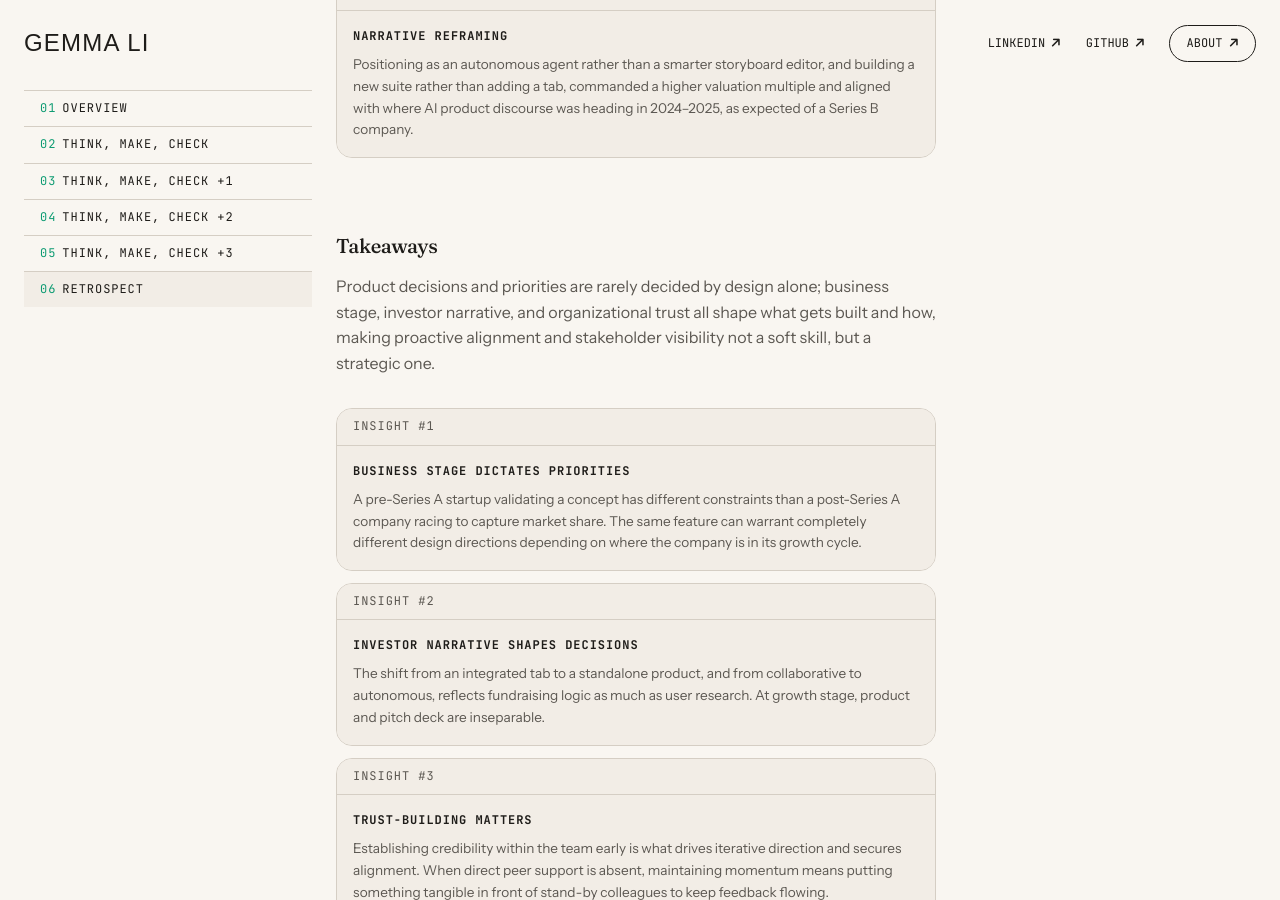
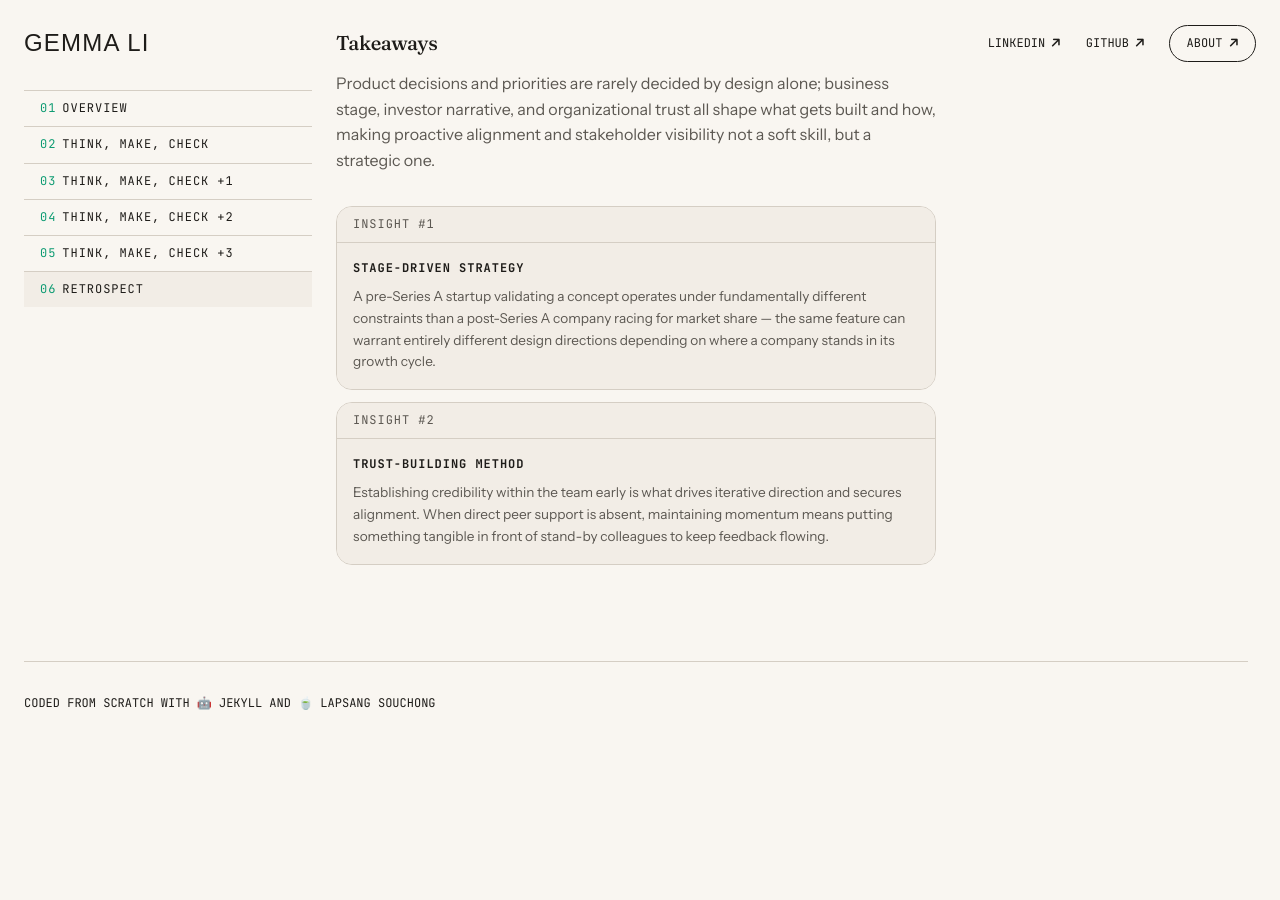
Before and after one commit to azurestocking/azurestocking.github.io, a Jekyll site: the page built from _projects/agent-opus.html, in a window 1280 px wide and 900 px high, scrolled down 29107 px. Built offline with Jekyll 4.4.1, drawn with Linux system fonts in a browser that asks for light colours; some web fonts are replaced; after the commit the page ends 29908 px from its top, so only the background shows below that; some of the changed text lies outside the part shown.

Commit message:
Proofread case study, overview

```diff
--- a/_layouts/project.html
+++ b/_layouts/project.html
@@ -18,12 +18,12 @@ layout: default
                         <span class="value">{{ page.timeline }}</span>
                     </div>
                     <div class="hero-meta-item">
-                        <span class="label">module</span>
-                        <span class="value">10</span>
+                        <span class="label">Category</span>
+                        <span class="value">{{ page.category }}</span>
                     </div>
                     <div class="hero-meta-item">
-                        <span class="label">module</span>
-                        <span class="value">10</span>
+                        <span class="label">Role</span>
+                        <span class="value">{{ page.role }}</span>
                     </div>
                 </div>
             </div>
--- a/_projects/agent-opus.html
+++ b/_projects/agent-opus.html
@@ -9,15 +9,8 @@ desc: "Lorem ipsum dolor sit amet, consectetur adipiscing elit, sed do eiusmod t
 image: "/images/placeholder-rectangle.png"
 color: "#EBEAFA"
 timeline: "Q2 2024"
-categories:
-  - Design
-tags:
-  - Design
-  - Web
-  - Generative AI
-  - Technology
-roles:
-  - Product Designer
+category: "Industry"
+role: "Design Strategist"
 team:
   - 1 Product Designer
   - 1 Product Manager
@@ -349,11 +340,6 @@ tools:
             <div>
                 <h3>Concept Testing</h3>
                 <p>Although the node-based option appeared intriguing, particularly for designers and engineers, I facilitated a <strong>cross-functional stakeholder interview</strong> to evaluate its viability, walking through annotated sketches and assessing each concept’s strengths, limitations, and strategic fit.</p>
-            </div>
-        </div>
-        <div class="grid-2-1">
-            <div class="image-container">
-                <img src="{{ '/images/opus/concept-testing.png' | relative_url }}" loading="lazy">
             </div>
         </div>
     </div>
@@ -1225,21 +1211,14 @@ tools:
                 <div class="card">
                     <div class="card-label">Insight #1</div>
                     <div class="card-body">
-                        <h5>Business stage dictates priorities</h5>
-                        <p>A pre-Series A startup validating a concept has different constraints than a post-Series A company racing to capture market share. The same feature can warrant completely different design directions depending on where the company is in its growth cycle.</p>
+                        <h5>Stage-Driven Strategy</h5>
+                        <p>A pre-Series A startup validating a concept operates under fundamentally different constraints than a post-Series A company racing for market share — the same feature can warrant entirely different design directions depending on where a company stands in its growth cycle.</p>
                     </div>
                 </div>
                 <div class="card">
                     <div class="card-label">Insight #2</div>
                     <div class="card-body">
-                        <h5>Investor narrative shapes decisions</h5>
-                        <p>The shift from an integrated tab to a standalone product, and from collaborative to autonomous, reflects fundraising logic as much as user research. At growth stage, product and pitch deck are inseparable.</p>
-                    </div>
-                </div>
-                <div class="card">
-                    <div class="card-label">Insight #3</div>
-                    <div class="card-body">
-                        <h5>Trust-building matters</h5>
+                        <h5>Trust-Building Method</h5>
                         <p>Establishing credibility within the team early is what drives iterative direction and secures alignment. When direct peer support is absent, maintaining momentum means putting something tangible in front of stand-by colleagues to keep feedback flowing.</p>
                     </div>
                 </div>
```
Also changed, not shown: other parts of _projects/agent-opus.html (+0 -2 lines), _projects/recount.html (+2 -19 lines), _projects/theorama.html (+2 -20 lines), images/opus/data-analysis-1.png.
